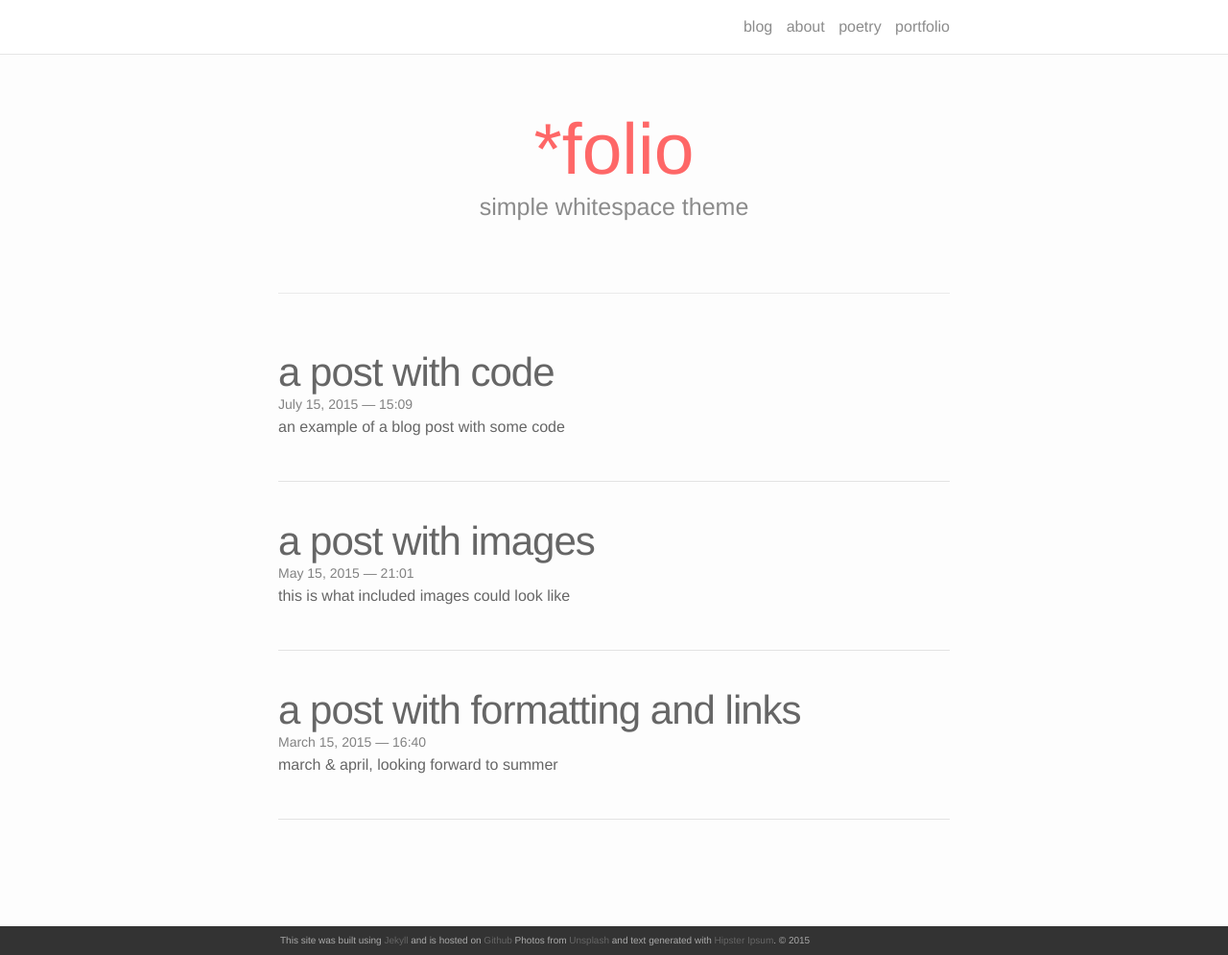
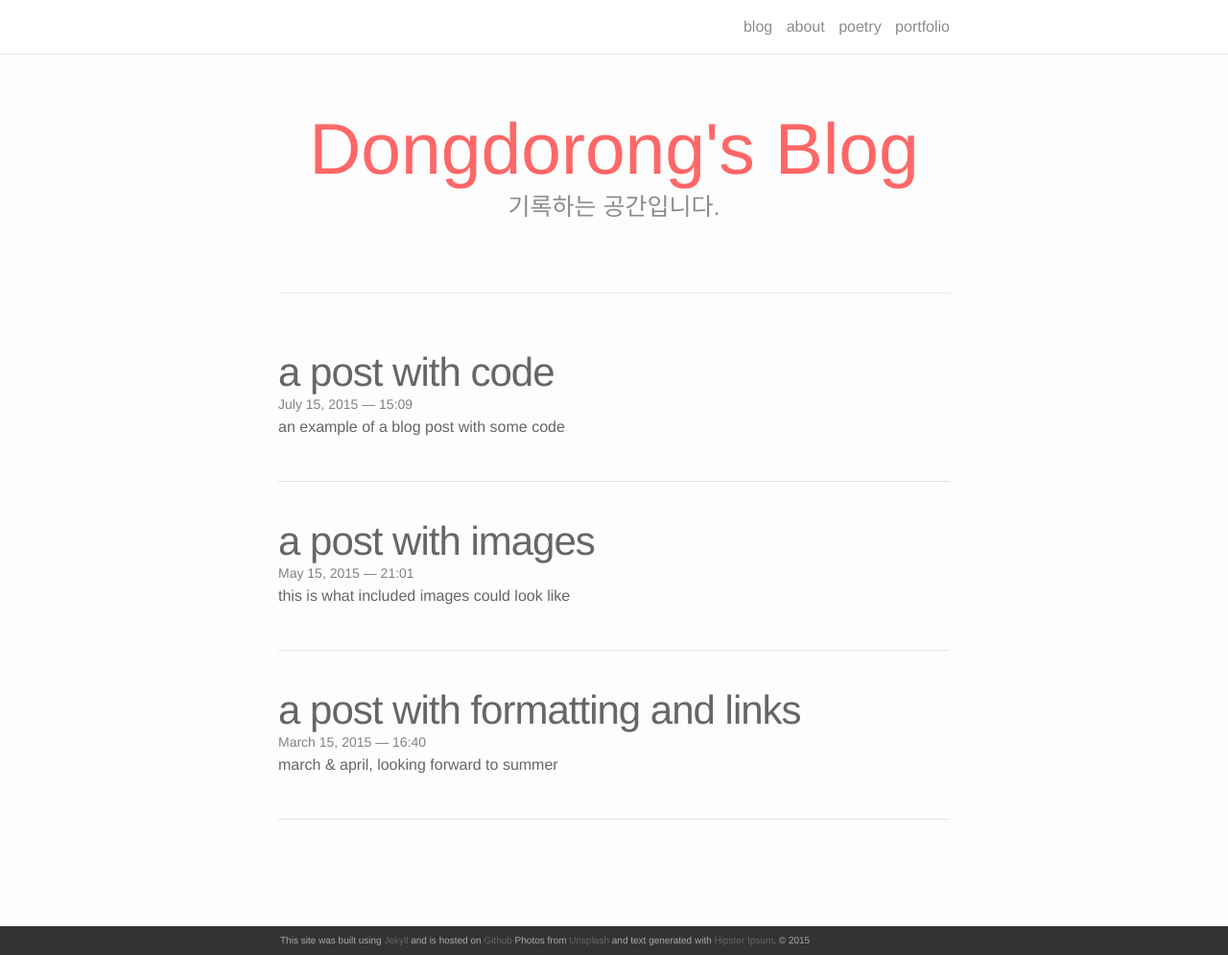
Before and after one commit to dongdorong/dongdorong.github.io, a Jekyll site: the page built from index.html, in a window 1280 px wide and 995 px high. Shown: the whole window at 96% size. Built offline with Jekyll 4.4.1, drawn with Linux system fonts in a browser that asks for light colours; nearby versions of some CDN libraries; some web fonts are replaced; the list of posts is cut into pages by our own code.

Commit message:
Blog font

```diff
--- a/_includes/head.html
+++ b/_includes/head.html
@@ -9,5 +9,6 @@
     <link rel="stylesheet" href="{{ site.baseurl }}/css/main.css">
     <link rel="canonical" href="{{ page.url | replace:'index.html','' | prepend: site.baseurl | prepend: site.url }}">
 
+    <link href="https://fonts.googleapis.com/css?family=Nanum+Gothic+Coding" rel="stylesheet">
     <link rel="stylesheet" href="//maxcdn.bootstrapcdn.com/font-awesome/4.3.0/css/font-awesome.min.css">
 </head>
--- a/css/main.scss
+++ b/css/main.scss
@@ -6,7 +6,7 @@
 
 
 // Our variables
-$base-font-family: Helvetica, Arial, sans-serif;
+$base-font-family: 'Nanum Gothic Coding', monospace, Arial, sans-serif;
 $base-font-size:   16px;
 $small-font-size:  $base-font-size * 0.875;
 $base-line-height: 1.5;
--- a/index.html
+++ b/index.html
@@ -3,8 +3,8 @@
 ---
 
 <div class="header-bar">
-  <h1>*folio</h1>
-  <h2>simple whitespace theme</h2>
+  <h1>Dongdorong's Blog</h1>
+  <h2>기록하는 공간입니다.</h2>
   <br/>
   <hr>
   <br/>
```
